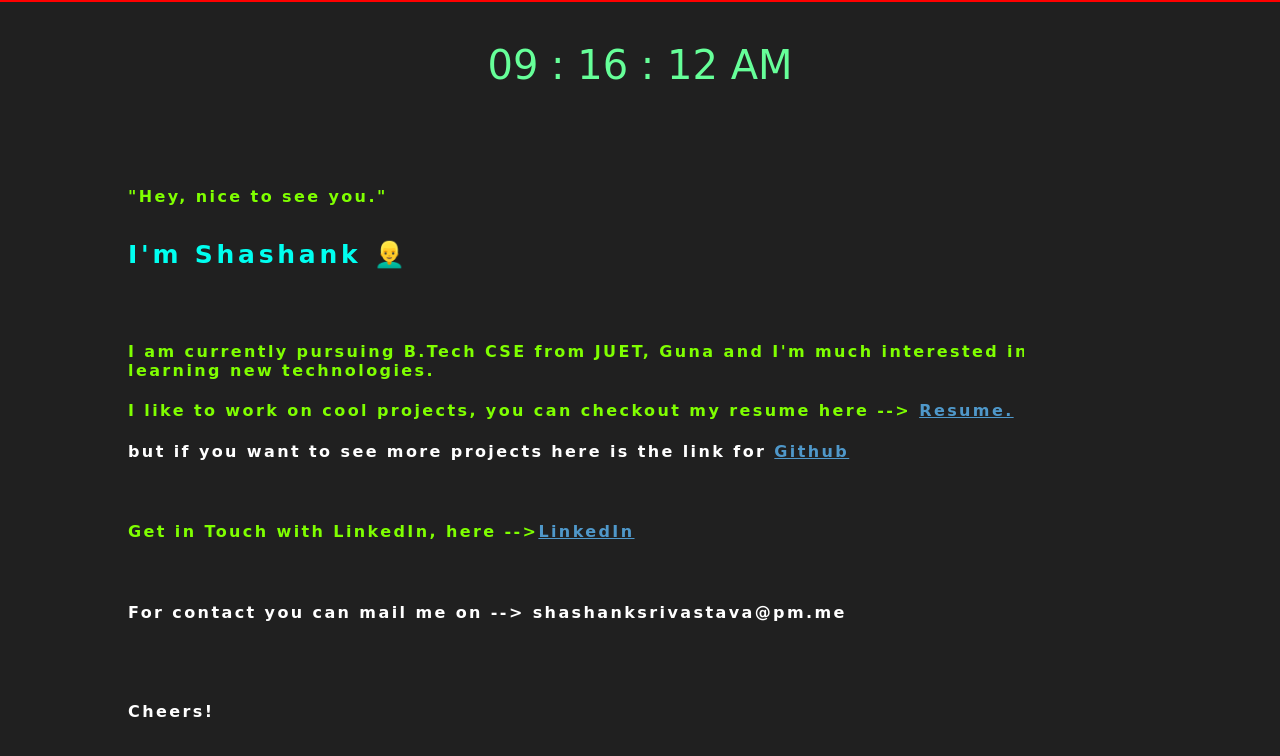
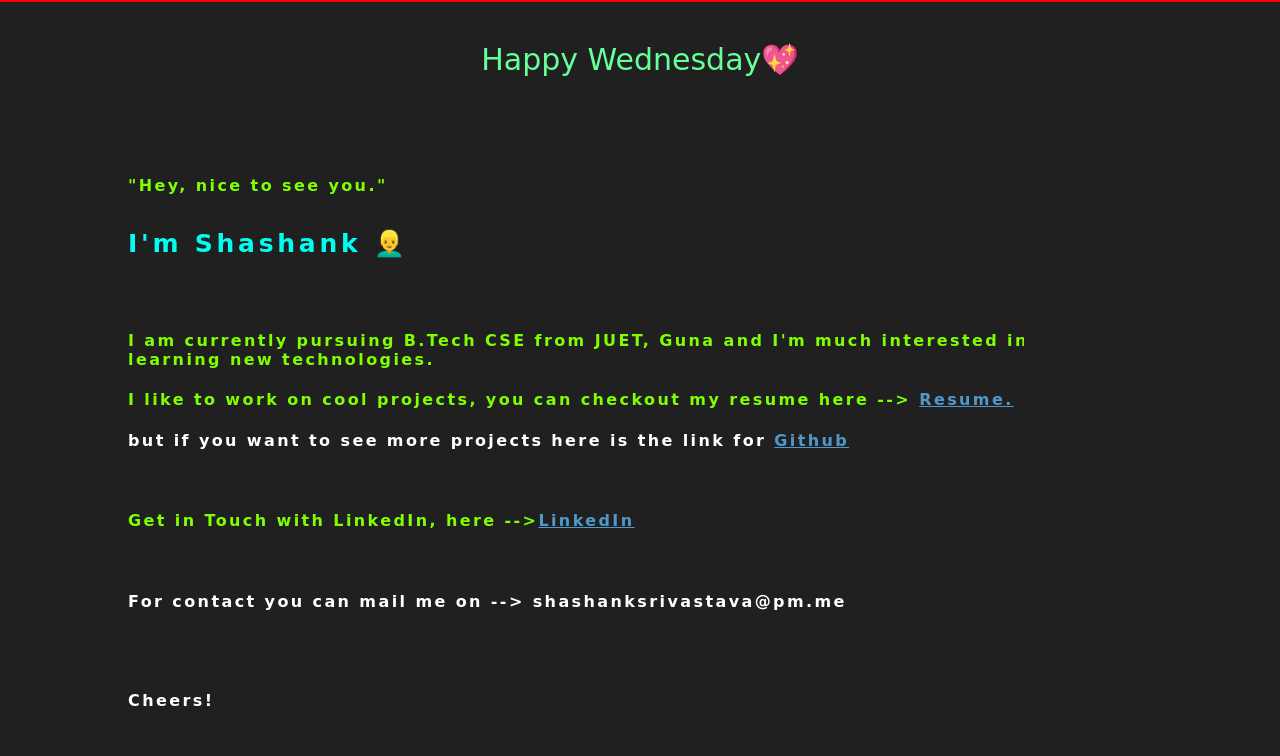
Before and after one commit to shashankcoc/PortFolio, a plain HTML site: page index.html in a window 1280 px wide. Drawn offline with Linux system fonts and the light colour scheme; a web font is replaced by a local one.

Commit message:
New changes

```diff
--- a/css/style.css
+++ b/css/style.css
@@ -11,9 +11,9 @@ a{
   color: #4f98ca;
 }
 
-#clock {
+#day{
   color: #66ff99;
-  font-size: 40px;
+  font-size: 30px;
   text-align: center;
   padding-top: 40px;
   padding-bottom: 40px;
--- a/index.html
+++ b/index.html
@@ -7,7 +7,7 @@
 <link href="https://fonts.googleapis.com/css2?family=Life+Savers:wght@700&display=swap" rel="stylesheet">
   </head>
   <body>
-    <div id="clock"></div>
+    <div id="day"></div>
     <div class="container">
     <div class="typewriter">
       <br><br>
--- a/main.js
+++ b/main.js
@@ -1,25 +1,9 @@
-function currentTime() {
   var date = new Date();
-  var hour = date.getHours();
-  var min = date.getMinutes();
-  var sec = date.getSeconds();
-  var midday = "AM";
-  midday = (hour >= 12) ? "PM" : "AM"; /* assigning AM/PM */
-  hour = (hour == 0) ? 12 : ((hour > 12) ? (hour - 12): hour);
-  hour = updateTime(hour);
-  min = updateTime(min);
-  sec = updateTime(sec);
-  document.getElementById("clock").innerText = hour + " : " + min + " : " + sec + " " + midday;
-    var t = setTimeout(currentTime, 1000); /* setting timer */
-}
+  var myDay = date.getDay();
 
-function updateTime(k) {
-  if (k < 10) {
-    return "0" + k;
-  }
-  else {
-    return k;
-  }
-}
+console.log(myDay);
 
-currentTime();
+var weekday = ['Sunday', 'Monday', 'Tuesday',
+            'Wednesday', 'Thursday', 'Friday', 'Saturday'
+        ];
+        document.getElementById("day").innerHTML="Happy " + weekday[myDay] + "💖";
```
